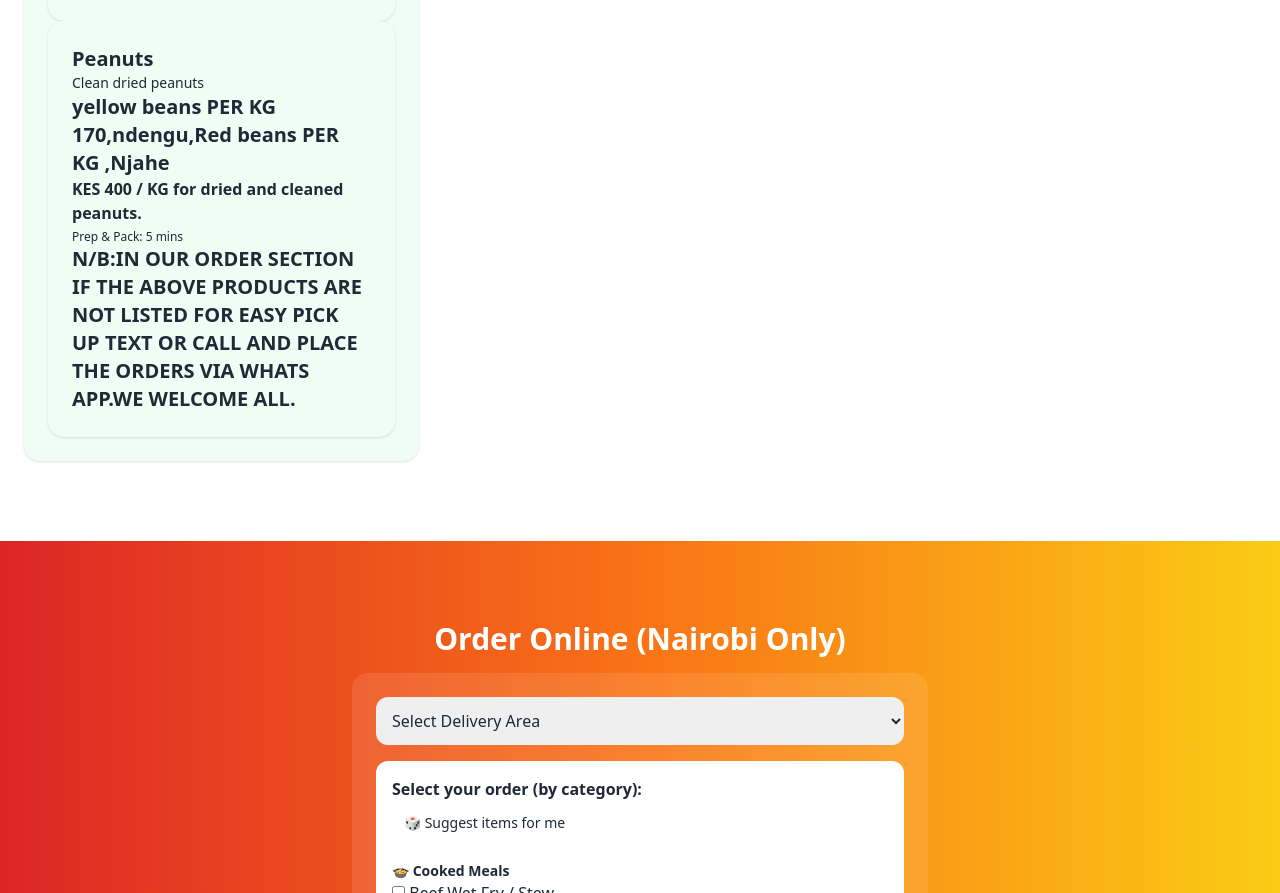
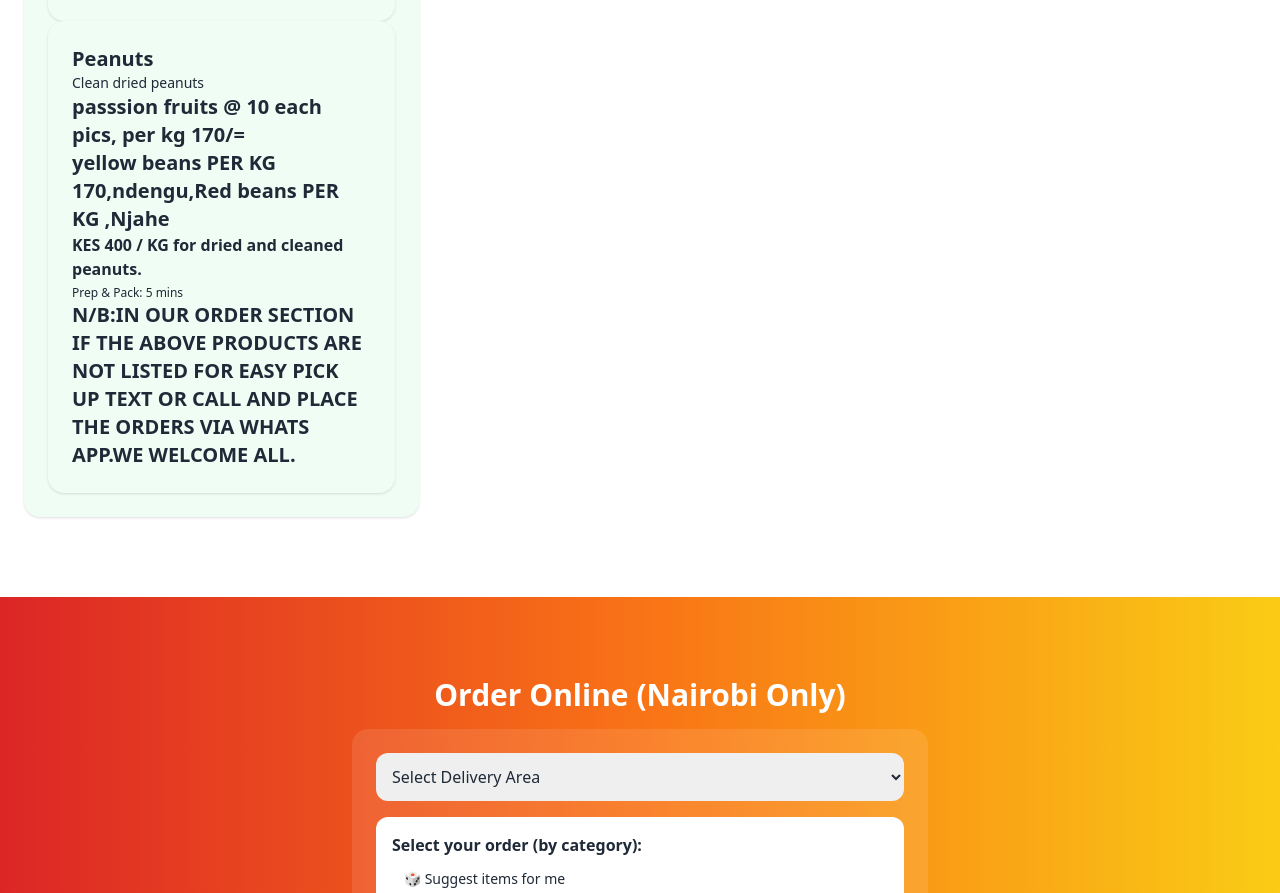
Before and after one commit to alvineomwocha8-bot/www.fastfood.com, a plain HTML site: page index.html in a window 1280 px wide. Shown: the part 4331-5224 px from the top of the page. Drawn offline with nearby package versions, Linux system fonts and the light colour scheme.

Commit message:
Update index.html

```diff
--- a/index.html
+++ b/index.html
@@ -267,6 +267,7 @@
       <div class="bg-green-50 rounded-2xl shadow p-6 hover:scale-105 transition">
         <h4 class="text-xl font-bold">Peanuts</h4>
         <p class="text-sm">Clean dried peanuts</p>
+        <p class="text-xl font-bold"> passsion fruits @ 10 each pics, per kg 170/=<p/>
         <p class="text-xl font-bold"> yellow beans PER KG 170,ndengu,Red beans PER KG ,Njahe
         <p class="font-semibold">KES 400 / KG for dried and cleaned peanuts.</p>
         <p class="text-xs mt-1">Prep & Pack: 5 mins</p>
```
